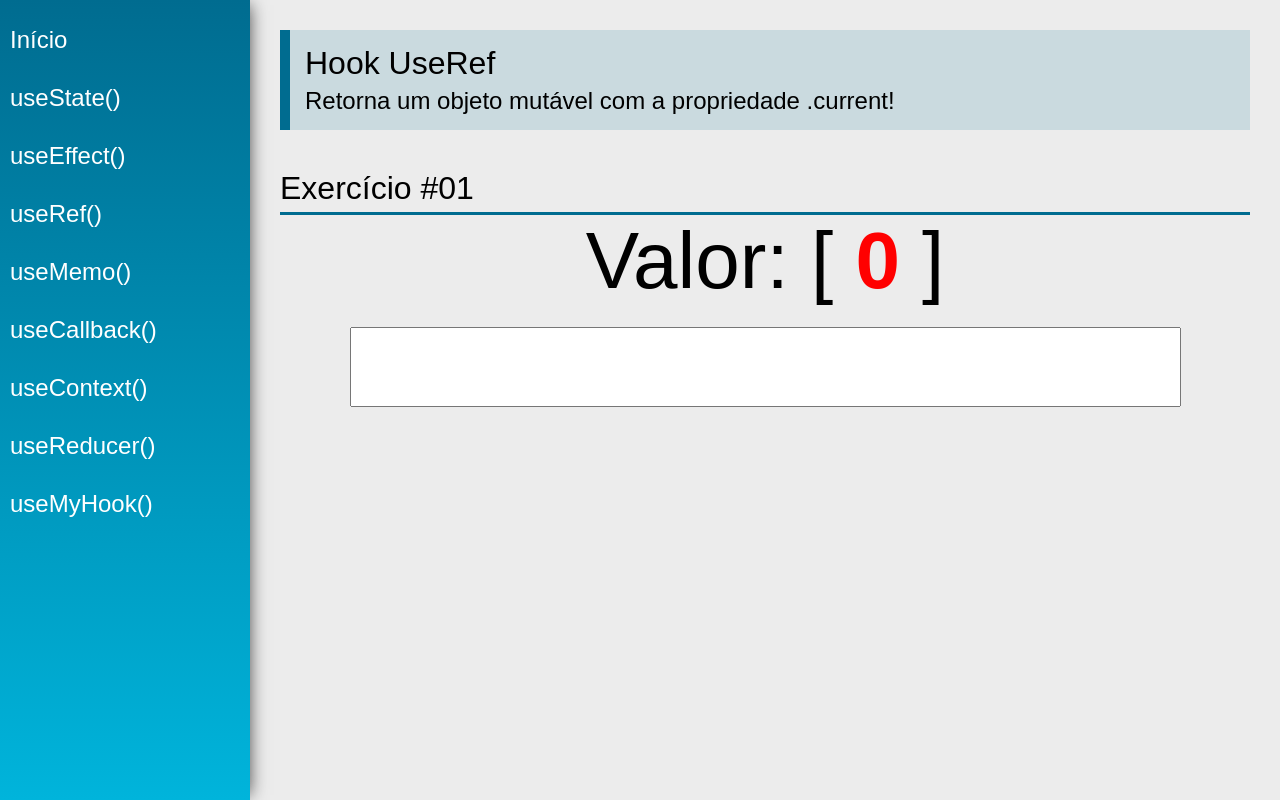
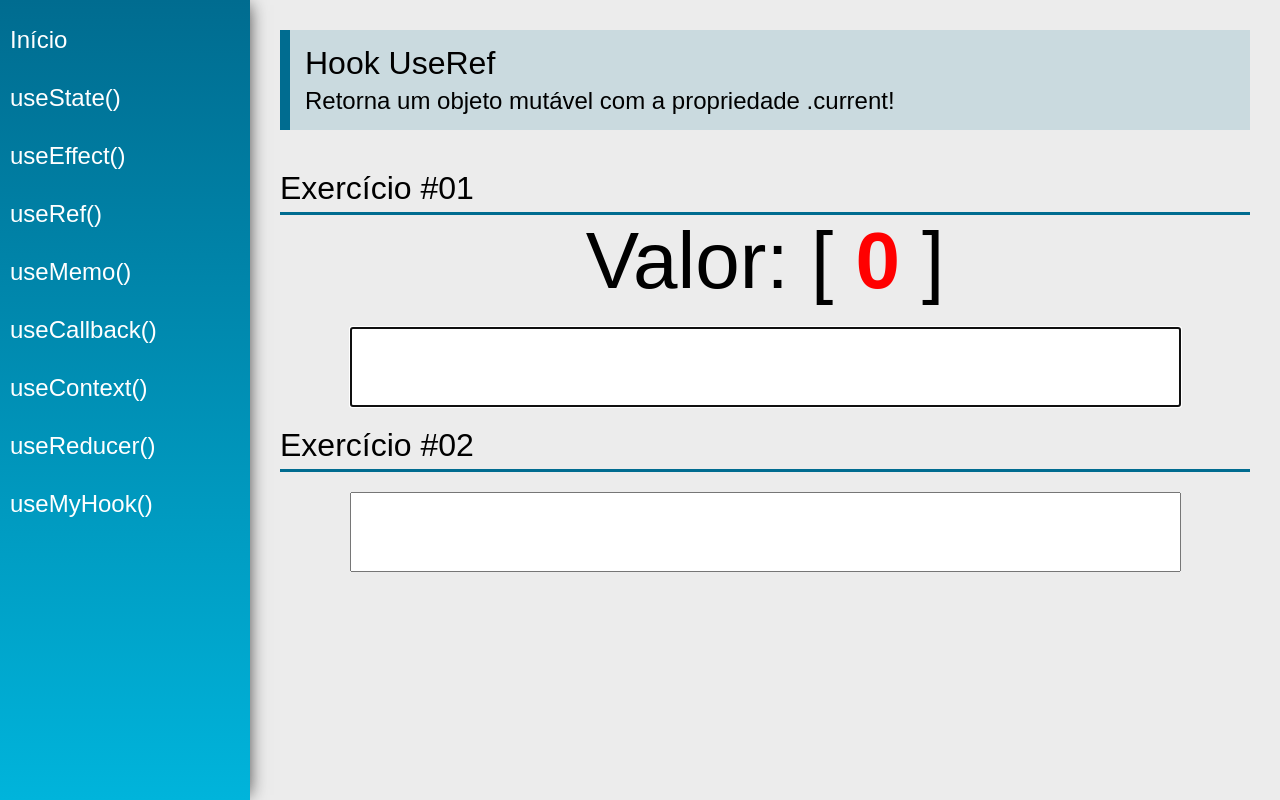
Before and after one commit to rldrodrigo/react-hooks, a React (Create React App) app: page /useRef in a window 1280 px wide. Built offline with nearby package versions, Linux system fonts and the light colour scheme.

Commit message:
Update UseRef.jsx

```diff
--- a/src/views/examples/UseRef.jsx
+++ b/src/views/examples/UseRef.jsx
@@ -3,13 +3,27 @@
 import PageTitle from '../../components/layout/PageTitle'
 import SectionTitle from '../../components/layout/SectionTitle'
 
+const merge = function (s1, s2) {
+    return [...s1].map((e, i) => `${e}${s2[i] || ""}`).join("")
+}
+
 const UseRef = (props) => {
     const [value1, setValue1] = useState("")
+    const [value2, setValue2] = useState("")
+
     const count = useRef(0)
+    const myInput1 = useRef(null)
+    const myInput2 = useRef(null)
 
     useEffect(function () {
-        count.current = count.current + 1
+        count.current++
+        myInput2.current.focus()
     }, [value1])
+
+    useEffect(function () {
+        count.current++
+        myInput1.current.focus()
+    }, [value2])
 
     return (
         <div className="UseRef">
@@ -22,13 +36,26 @@
             <div className="center">
                 <div>
                     <span className="text">Valor: </span>
-                    <span className="text">{value1} [ </span>
+                    <span className="text">{merge(value1, value2)} [ </span>
                     <span className="text red">{count.current}</span>
                     <span className="text"> ]</span>
                 </div>
 
-                <input type="text" className="input" value={value1} onChange={e => setValue1(e.target.value)} />
+                <input type="text" className="input"
+                    ref={myInput1}
+                    value={value1} onChange={e => setValue1(e.target.value)} />
             </div>
+
+            <SectionTitle title="Exercício #02" />
+            <div className="center">
+                <div>
+
+                </div>
+                <input type="text" className="input"
+                    ref={myInput2}
+                    value={value2} onChange={e => setValue2(e.target.value)} />
+            </div>
+
         </div>
     )
 }
```
